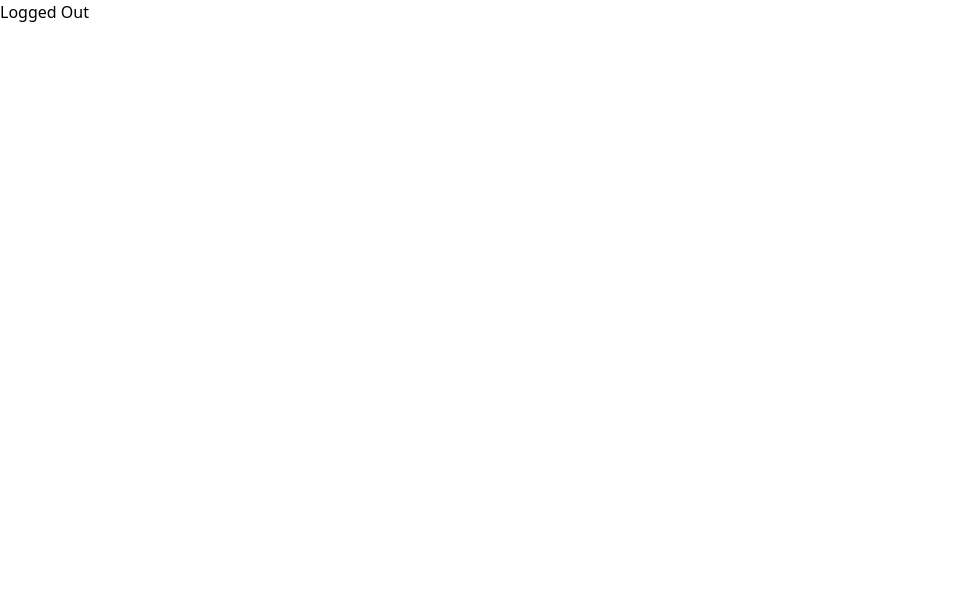
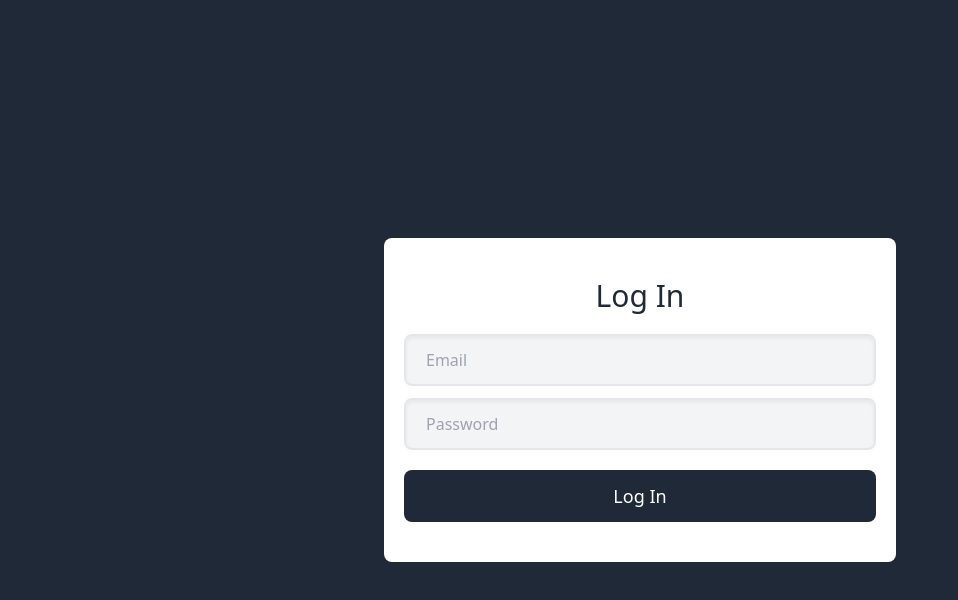
Before and after one commit to seung-gumon/nuber-eats-frontend, a React (Create React App) app: page / in a window 1280 px wide. Shown: the top 600 px of the page, without its empty margins (0-958 px from the left). Built offline with nearby package versions, Linux system fonts and the light colour scheme.

Commit message:
making LogIn UI

```diff
--- a/package.json
+++ b/package.json
@@ -11,9 +11,11 @@
     "@types/node": "^12.0.0",
     "@types/react": "^17.0.0",
     "@types/react-dom": "^17.0.0",
+    "@types/react-router-dom": "^5.1.7",
     "graphql": "^15.5.0",
     "react": "^17.0.2",
     "react-dom": "^17.0.2",
+    "react-hook-form": "^6.15.7",
     "react-router-dom": "^5.2.0",
     "react-scripts": "4.0.3",
     "typescript": "^4.1.2",
--- a/src/App.tsx
+++ b/src/App.tsx
@@ -1,9 +1,14 @@
 import React from "react";
-import { LoggedInRouter } from "./routes/logged-in-router";
-import { LoggedOutRouter } from "./routes/logged-out-router";
+import {LoggedInRouter} from "./routes/logged-in-router";
+import {LoggedOutRouter} from "./routes/logged-out-router";
+import {useReactiveVar} from "@apollo/client";
+import {isLoggedInVar} from "./apollo";
+
 
 function App() {
-  return <LoggedOutRouter />;
+
+    const isLoggedIn = useReactiveVar(isLoggedInVar);
+    return isLoggedIn ? <LoggedInRouter/> : <LoggedOutRouter/>
 }
 
 export default App;
--- a/src/apollo.ts
+++ b/src/apollo.ts
@@ -1,4 +1,7 @@
-import { ApolloClient, InMemoryCache } from "@apollo/client";
+import {ApolloClient, InMemoryCache, makeVar} from "@apollo/client";
+
+
+export const isLoggedInVar = makeVar(false);
 
 export const client = new ApolloClient({
     uri: "http://localhost:4000/graphql",
@@ -8,7 +11,7 @@ export const client = new ApolloClient({
                 fields: {
                     isLoggedIn: {
                         read() {
-              return false;
+                            return isLoggedInVar();
                         },
                     },
                 },
--- /dev/null
+++ b/src/pages/create-account.tsx
@@ -0,0 +1,6 @@
+import React from 'react';
+
+
+export const CreateAccount = () => {
+    return <span>Create Account</span>
+}
--- /dev/null
+++ b/src/pages/login.tsx
@@ -0,0 +1,17 @@
+import React from 'react';
+
+
+export const Login = () => {
+    return (
+        <div className='h-screen flex items-center justify-center bg-gray-800'>
+            <div className='bg-white w-full max-w-lg py-10 rounded-lg text-center'>
+                <h3 className='text-3xl text-gray-800'>Log In</h3>
+                <form className='flex flex-col mt-5 px-5'>
+                    <input placeholder={'Email'} className='bg-gray-100 shadow-inner mb-3 py-3 px-5 rounded-lg focus:outline-none border-2 focus:border-green-600 focus:border-opacity-50'/>
+                    <input placeholder={'Password'} className='bg-gray-100 shadow-inner py-3 px-5 rounded-lg focus:outline-none border-2 focus:border-green-600 focus:border-opacity-50'/>
+                    <button className={'py-3 px-5 bg-gray-800 text-white mt-5 rounded-lg text-lg focus:outline-none hover:opacity-90'}>Log In</button>
+                </form>
+            </div>
+        </div>
+    )
+}
--- a/src/routes/logged-in-router.tsx
+++ b/src/routes/logged-in-router.tsx
@@ -1,3 +1,11 @@
 import React from "react";
+import { isLoggedInVar } from "../apollo";
 
-export const LoggedInRouter = () => <div>Logged In</div>;
+export const LoggedInRouter = () => {
+    return (
+        <div>
+            <span>Logged In</span>
+            <button onClick={() => isLoggedInVar(false)}>Click to Login</button>
+        </div>
+    )
+}
--- a/src/routes/logged-out-router.tsx
+++ b/src/routes/logged-out-router.tsx
@@ -1,3 +1,21 @@
 import React from "react";
+import {useForm} from "react-hook-form";
+import {BrowserRouter as Router, Route, Switch} from "react-router-dom";
+import {Login} from "../pages/login";
+import {CreateAccount} from "../pages/create-account";
 
-export const LoggedOutRouter = () => <div>Logged Out</div>;
+
+export const LoggedOutRouter = () => {
+    return <Router>
+        <Route>
+            <Switch>
+                <Route path="/create-account">
+                    <CreateAccount/>
+                </Route>
+                <Route path="/">
+                    <Login/>
+                </Route>
+            </Switch>
+        </Route>
+    </Router>
+}
```
Also changed, not shown: src/index.tsx (+8 -8 lines), 1 other file (tests, documents, lock files or other folders). Lines whose indentation alone changed are shown as unchanged.
